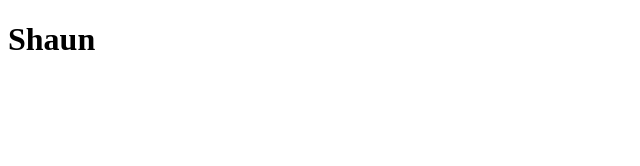
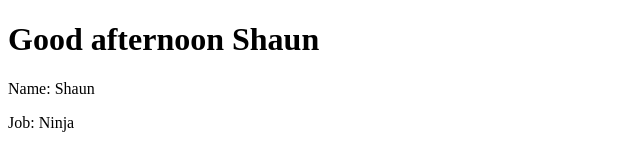
Before and after one commit to richinhim/vuejs2_study, a plain HTML site: page index.html in a window 1280 px wide. Shown: the whole page, without its empty margins (0-640 px from the left). Drawn offline with nearby package versions, Linux system fonts and the light colour scheme.

Commit message:
Vue JS 2 Tutorial #3 - Data & Methods

```diff
--- a/app.js
+++ b/app.js
@@ -2,5 +2,11 @@
   el: "#vue-app",
   data: {
     name: "Shaun",
+    job: "Ninja",
+  },
+  methods: {
+    greet: function (time) {
+      return "Good " + time + " " + this.name;
+    },
   },
 });
--- a/index.html
+++ b/index.html
@@ -10,8 +10,11 @@
   </head>
   <body>
     <div id="vue-app">
-      <h1>{{name}}</h1>
+      <h1>{{greet('afternoon')}}</h1>
+      <p>Name: {{name}}</p>
+      <p>Job: {{job}}</p>
     </div>
+
     <script src="app.js"></script>
   </body>
 </html>
```
Also changed, not shown: vuejs.txt.
